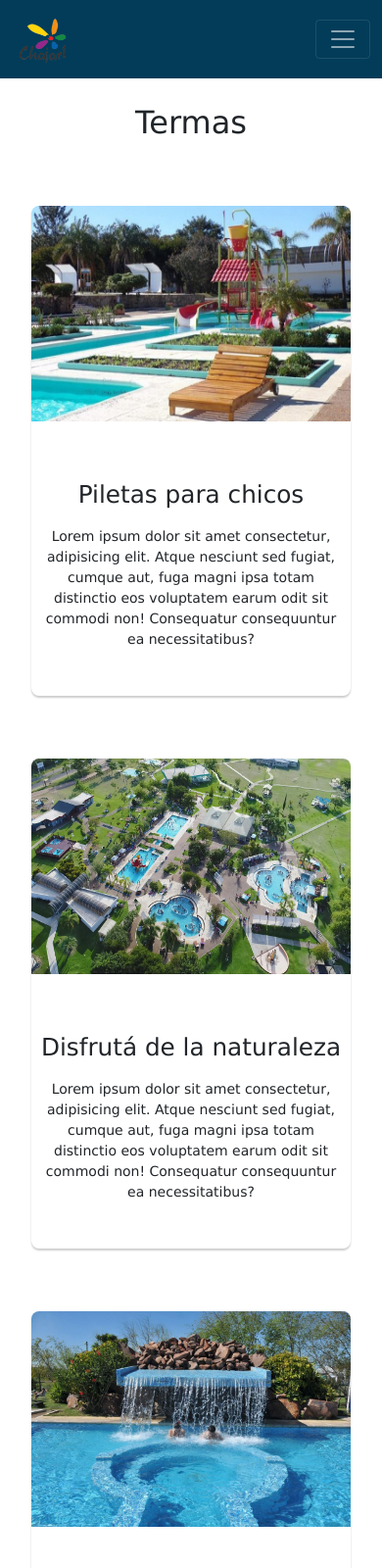
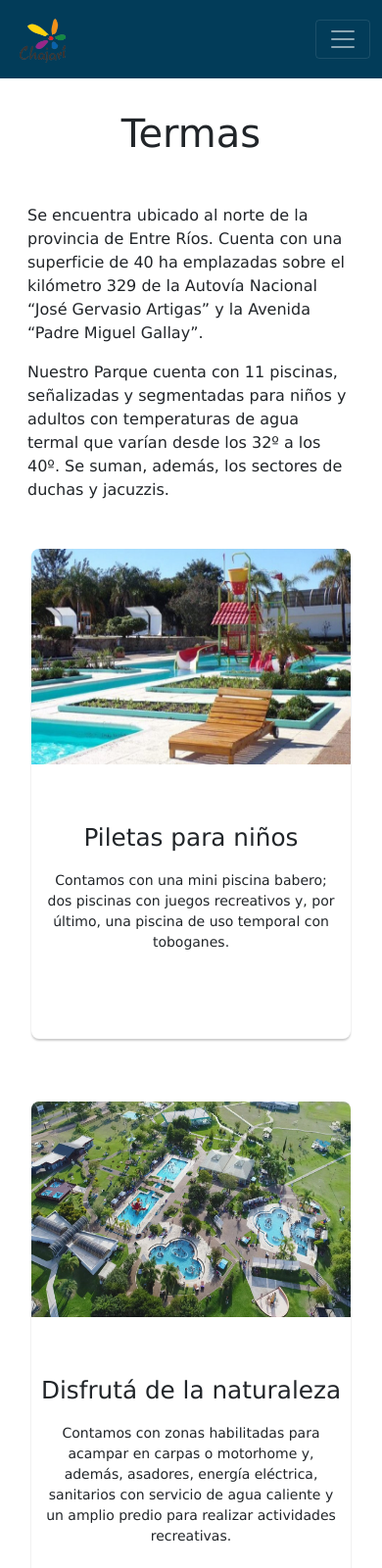
Before and after one commit to Sebadalpra/ciudad_chajari, a plain HTML site: page paginas/termas-camping.html in a window 390 px wide. Shown: the top 1600 px of the page at 98% size. Drawn offline with nearby package versions, Linux system fonts and the light colour scheme.

Commit message:
actualizacion segunda entrega

```diff
--- a/css/styles.css
+++ b/css/styles.css
@@ -124,6 +124,10 @@ footer {
     object-fit: cover;
 }
 
+.galeria__img:hover {
+    box-shadow: 0 12px 16px rgba(0, 0, 0, 0.8);
+}
+
 .mapa {
     display: flex;
     flex-direction: column;
@@ -153,6 +157,11 @@ footer {
     justify-content: center;
     text-align: center;
     font-size: 1.5rem;
+}
+
+.parrafo__termas-camping {
+    margin-left: 5rem;
+    margin-right: 5rem;
 }
 
 .tarjetas__container {
@@ -293,7 +302,7 @@ input, label, textarea {
 
     /* GENERAL */
     .titulo {
-        font-size: 2rem;
+        font-size: 2.5rem;
     }
 
     /* HEADER */
@@ -302,7 +311,7 @@ input, label, textarea {
     }
 
     .titulos__h1 {
-        font-size: 4em;
+        font-size: 5rem;
         font-weight: 350px;
     }
 
@@ -322,5 +331,9 @@ input, label, textarea {
             "img7";
     }
 
+    /* PÁGINA: TERMAS / CAMPING */
+    .parrafo__termas-camping {
+        margin: 1rem;
+    }
 
 }
--- a/paginas/termas-camping.html
+++ b/paginas/termas-camping.html
@@ -53,52 +53,51 @@
     </header>
 
     <main class="main__termascamping">
+        <!-- TERMAS -->
         <section>
             <h1 class="titulo">Termas</h1>
+        </section>
+
+        <section class="container">
+        <p class="parrafo__termas-camping">Se encuentra ubicado al norte de la provincia de Entre Ríos. Cuenta con una superficie de 40 ha emplazadas sobre el kilómetro 329 de la Autovía Nacional “José Gervasio Artigas” y la Avenida “Padre Miguel Gallay”. </p>
+        <p class="parrafo__termas-camping">Nuestro Parque cuenta con 11 piscinas, señalizadas y segmentadas para niños y adultos con temperaturas de agua termal que varían desde los 32º a los 40º. Se suman, además, los sectores de duchas y jacuzzis.</p>
         </section>
 
         <section class="tarjetas__container">
             <div class="tarjetas__div">
                 <img class="termas__img" src="../recursos/termastobogan.jpg" alt="Imagen termas chicos">
-                <h2 class="termas__h2">Piletas para chicos</h2>
-                <p class="termas__descripcion">Lorem ipsum dolor sit amet consectetur, adipisicing elit. Atque nesciunt
-                    sed
-                    fugiat, cumque aut, fuga magni ipsa totam distinctio eos voluptatem earum odit sit commodi non!
-                    Consequatur consequuntur ea necessitatibus?</p>
+                <h2 class="termas__h2">Piletas para niños</h2>
+                <p class="termas__descripcion">Contamos con una mini piscina babero; dos piscinas con juegos recreativos y, por último, una piscina de uso temporal con toboganes.</p>
             </div>
 
             <div class="tarjetas__div">
                 <img class="termas__img" src="../recursos/termas.jpg" alt="Imagen termas naturaleza">
                 <h2 class="termas__h2">Disfrutá de la naturaleza</h2>
-                <p class="termas__descripcion">Lorem ipsum dolor sit amet consectetur, adipisicing elit. Atque nesciunt
-                    sed
-                    fugiat, cumque aut, fuga magni ipsa totam distinctio eos voluptatem earum odit sit commodi non!
-                    Consequatur consequuntur ea necessitatibus?</p>
+                <p class="termas__descripcion">Contamos con zonas habilitadas para acampar en carpas o motorhome y, además, asadores, energía eléctrica, sanitarios con servicio de agua caliente y un amplio predio para realizar actividades recreativas.</p>
             </div>
 
             <div class="tarjetas__div">
                 <img class="termas__img" src="../recursos/termasadultos.jpg" alt="Imagen termas adultos">
                 <h2 class="termas__h2">Piletas para adultos</h2>
-                <p class="termas__descripcion">Lorem ipsum dolor sit amet consectetur, adipisicing elit. Atque nesciunt
-                    sed
-                    fugiat, cumque aut, fuga magni ipsa totam distinctio eos voluptatem earum odit sit commodi non!
-                    Consequatur consequuntur ea necessitatibus?</p>
+                <p class="termas__descripcion">Contamos con una piscina integrada, adaptada para personas con movilidad reducida; una piscina con cascada para la relajación muscular; tres piscinas con hidrojets y una semi-olímpica para actividades recreativas.</p>
             </div>
         </section>
-
+        <!-- CAMPING -->
         <section class="seccion__camping">
             <section>
                 <h3 class="titulo">Camping</h3>
             </section>
-
+            <section class="container">
+                <p class="parrafo__termas-camping">El Camping “Ciudad de Chajarí” se encuentra a pocos kilómetros del
+                    ejido urbano y se transforma en el lugar elegido por los visitantes que desean disfrutar de un
+                    entorno natural a la vera del Lago de Salto Grande. El Camping cuenta con canchas de paddle,
+                    beach vóley, fútbol y rugby, además, se puede disfrutar de sus senderos para la práctica de
+                    caminatas.</p>
+                <p class="parrafo__termas-camping">El predio cuenta con zonas habilitadas para acampar en carpas o motorhome contando, además, con asadores, energía eléctrica, sanitarios con servicio de agua caliente y un amplio espacio para realizar actividades recreativas.</p>
+            </section>
             <section class="tarjetas__camping">
                 <div class="tarjetas__div-camping">
                     <h4 class="tarjetas__h4">Camping Chajarí</h4>
-                    <p class="camping__descripcion">El Camping “Ciudad de Chajarí” se encuentra a pocos kilómetros del
-                        ejido urbano y se transforma en el lugar elegido por los visitantes que desean disfrutar de un
-                        entorno natural a la vera del Lago de Salto Grande. El Camping cuenta con canchas de paddle,
-                        beach vóley, fútbol y rugby, además, se puede disfrutar de sus senderos para la práctica de
-                        caminatas. </p>
                 </div>
             </section>
         </section>
```
Also changed, not shown: paginas/ciudad.html (+1 -1 lines).
